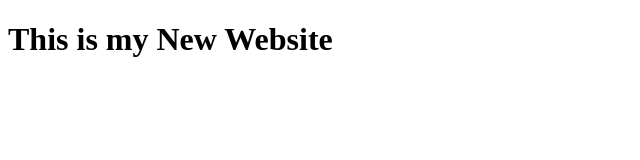
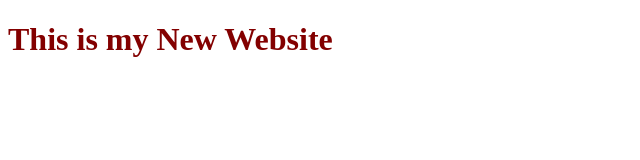
Before and after one commit to shahzebalipirzada/localrepo, a plain HTML site: page index.html in a window 1280 px wide. Shown: the whole page, without its empty margins (0-640 px from the left). Drawn offline with Linux system fonts and the light colour scheme.

Commit message:
Stylesheet Added

```diff
--- a/index.html
+++ b/index.html
@@ -4,6 +4,7 @@
     <meta charset="UTF-8">
     <meta name="viewport" content="width=device-width, initial-scale=1.0">
     <title>Website</title>
+    <link rel="stylesheet" href="style.css">
 </head>
 <body>
     <h1>This is my New Website</h1>
--- /dev/null
+++ b/style.css
@@ -0,0 +1,3 @@
+h1{
+    color:rgb(131, 0, 0);
+}
```
